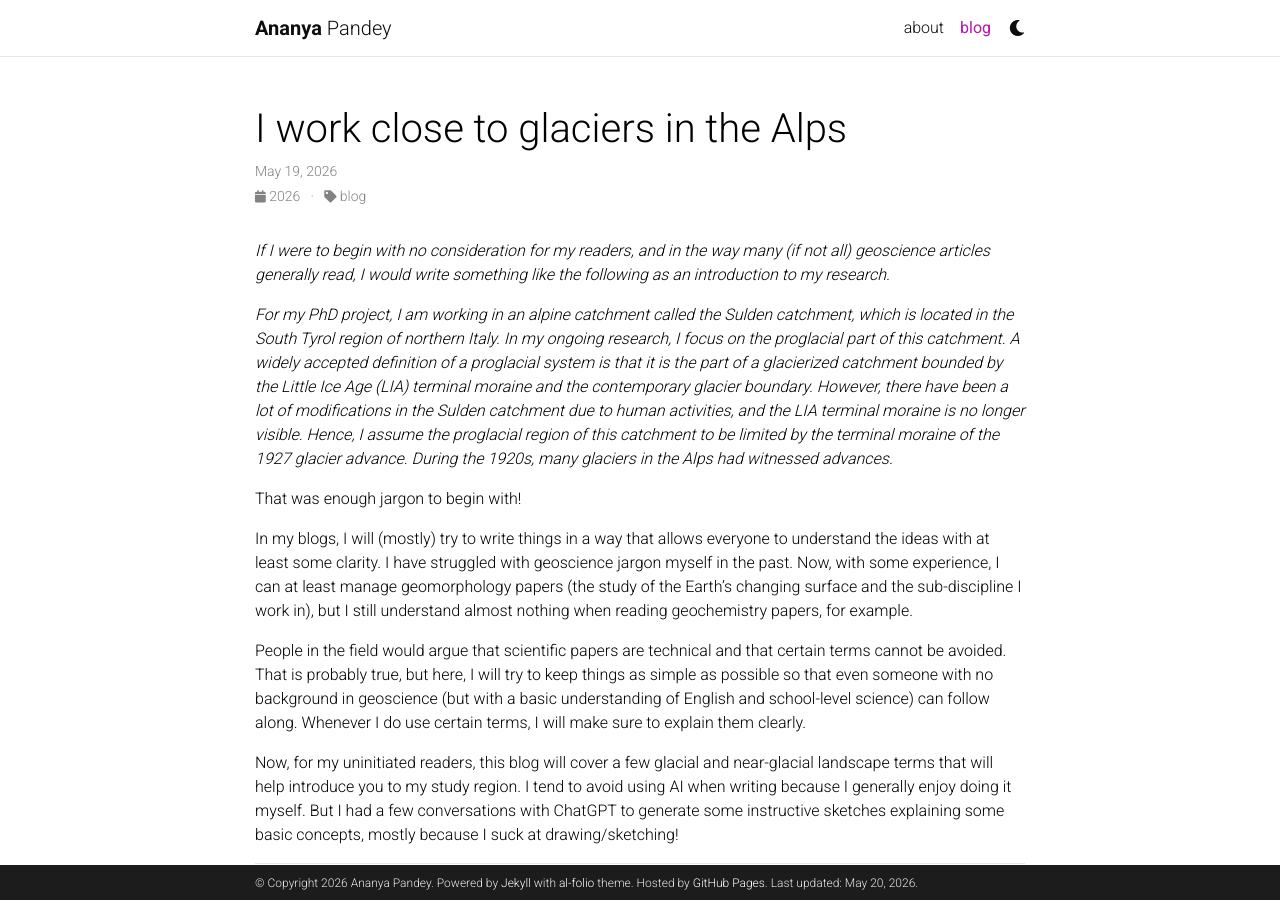
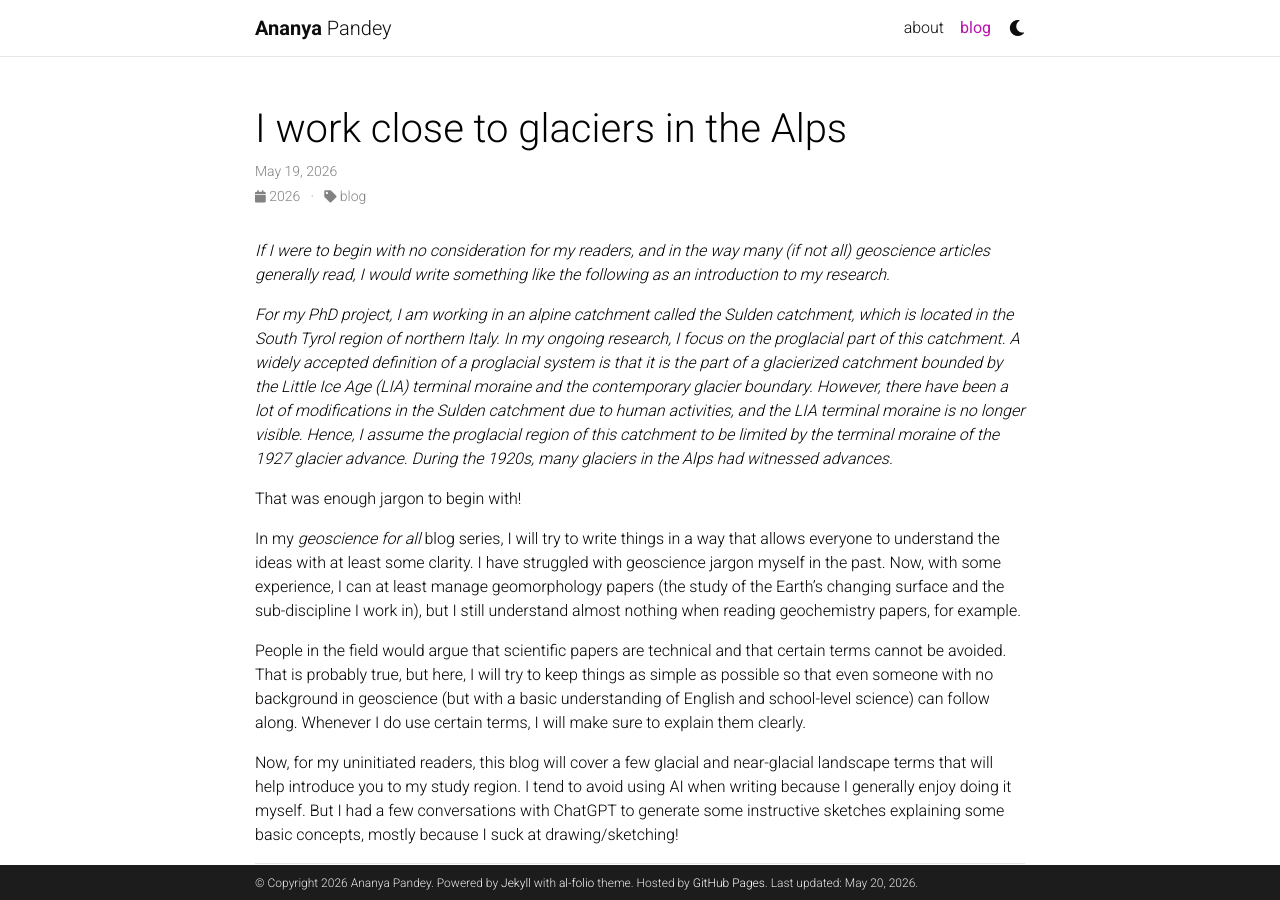
Before and after one commit to AnanyaGeo/ananyageo.github.io, a Jekyll site: the page built from _posts/2026-05-19-blog-1.md, in a window 1280 px wide and 900 px high. Built offline with Jekyll 4.4.1, drawn with Linux system fonts in a browser that asks for light colours; comment, search, counter and statistics services are not loaded; a style sheet for code colours, icons or effects is not loaded.

Commit message:
Update 2026-05-19-blog-1.md

```diff
--- a/_posts/2026-05-19-blog-1.md
+++ b/_posts/2026-05-19-blog-1.md
@@ -10,7 +10,7 @@ categories: blog
 
 That was enough jargon to begin with!
 
-In my blogs, I will (mostly) try to write things in a way that allows everyone to understand the ideas with at least some clarity. I have struggled with geoscience jargon myself in the past. Now, with some experience, I can at least manage geomorphology papers (the study of the Earth’s changing surface and the sub-discipline I work in), but I still understand almost nothing when reading geochemistry papers, for example.
+In my *geoscience for all* blog series, I will try to write things in a way that allows everyone to understand the ideas with at least some clarity. I have struggled with geoscience jargon myself in the past. Now, with some experience, I can at least manage geomorphology papers (the study of the Earth’s changing surface and the sub-discipline I work in), but I still understand almost nothing when reading geochemistry papers, for example.
 
 People in the field would argue that scientific papers are technical and that certain terms cannot be avoided. That is probably true, but here, I will try to keep things as simple as possible so that even someone with no background in geoscience (but with a basic understanding of English and school-level science) can follow along. Whenever I do use certain terms, I will make sure to explain them clearly.
 
```
